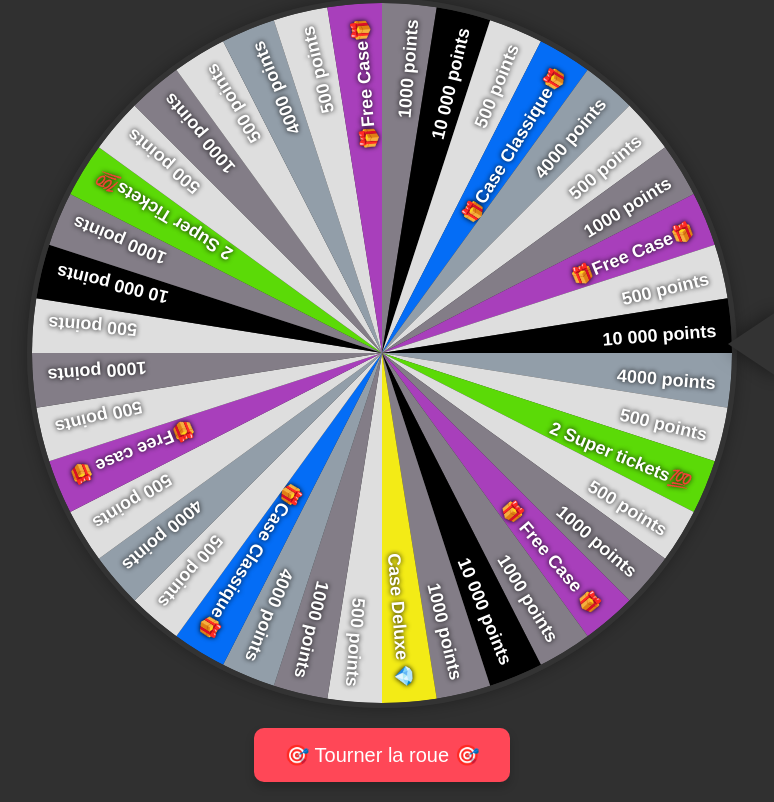
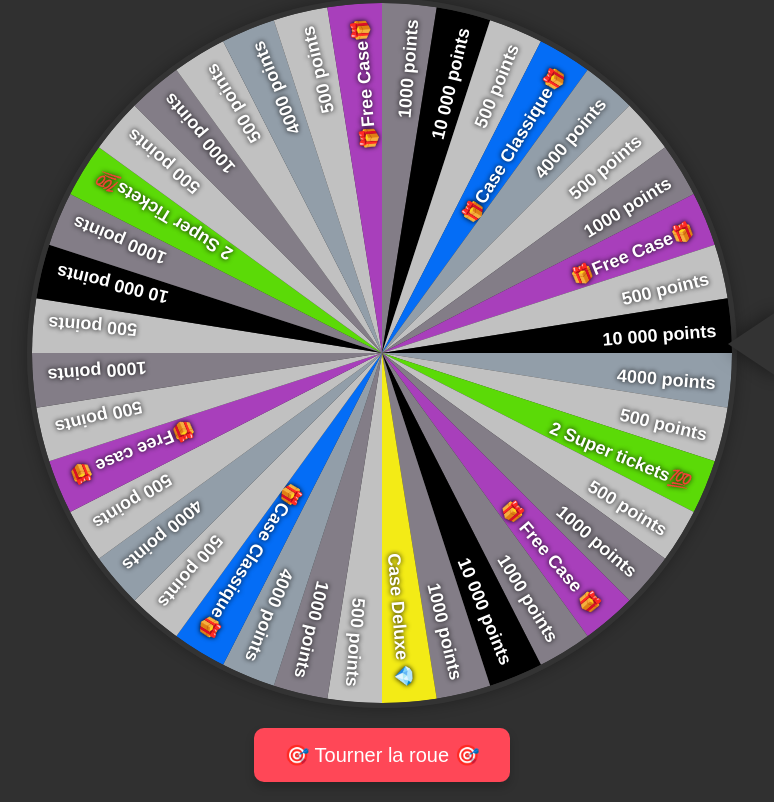
Before and after one commit to SpyKatra/CrazyToxiic, a plain HTML site: page index.html in a window 1280 px wide. Shown: the whole page, without its empty margins (258-1032 px from the left). Drawn offline with Linux system fonts and the light colour scheme.

Commit message:
Add files via upload

```diff
--- a/index.html
+++ b/index.html
@@ -158,44 +158,44 @@ const closeModal = document.querySelector(".close");
 // Liste des lots et couleurs
 const segments = [
     { text: '4000 points', color: '#929EA9' },
-    { text: '500 points', color: '#DEDEDE' },
+    { text: '500 points', color: '#C1C1C1' },
     { text: '2 Super tickets💯', color: '#5BDA07' },
-    { text: '500 points', color: '#DEDEDE' },
+    { text: '500 points', color: '#C1C1C1' },
     { text: '1000 points', color: '#837D87' },
     { text: '🎁 Free Case 🎁', color: '#A83FBB' },
     { text: '1000 points', color: '#837D87' },
     { text: '10 000 points', color: '#000000' },
     { text: '1000 points', color: '#837D87' },
     { text: 'Case Deluxe 💎', color: '#F3EB16' },
-    { text: '500 points', color: '#DEDEDE' },
+    { text: '500 points', color: '#C1C1C1' },
     { text: '1000 points', color: '#837D87' },
     { text: '4000 points', color: '#929EA9' },
     { text: '🎁Case Classique🎁', color: '#046DF6' },
-    { text: '500 points', color: '#DEDEDE' },
+    { text: '500 points', color: '#C1C1C1' },
     { text: '4000 points', color: '#929EA9' },
-    { text: '500 points', color: '#DEDEDE' },
+    { text: '500 points', color: '#C1C1C1' },
     { text: '🎁Free case 🎁', color: '#A83FBB' },
-    { text: '500 points', color: '#DEDEDE' },
+    { text: '500 points', color: '#C1C1C1' },
     { text: '1000 points', color: '#837D87' },
-    { text: '500 points', color: '#DEDEDE' },
+    { text: '500 points', color: '#C1C1C1' },
     { text: '10 000 points', color: '#000000' },
     { text: '1000 points', color: '#837D87' },
     { text: '2 Super Tickets💯', color: '#5BDA07' },
-    { text: '500 points', color: '#DEDEDE' },
+    { text: '500 points', color: '#C1C1C1' },
     { text: '1000 points', color: '#837D87' },
-    { text: '500 points', color: '#DEDEDE' },
+    { text: '500 points', color: '#C1C1C1' },
     { text: '4000 points', color: '#929EA9' },
-    { text: '500 points', color: '#DEDEDE' },
+    { text: '500 points', color: '#C1C1C1' },
     { text: '🎁Free Case🎁', color: '#A83FBB' },
     { text: '1000 points', color: '#837D87' },
     { text: '10 000 points', color: '#000000' },
-    { text: '500 points', color: '#DEDEDE' },
+    { text: '500 points', color: '#C1C1C1' },
     { text: '🎁Case Classique🎁', color: '#046DF6' },
     { text: '4000 points', color: '#929EA9' },
-    { text: '500 points', color: '#DEDEDE' },
+    { text: '500 points', color: '#C1C1C1' },
     { text: '1000 points', color: '#837D87' },
     { text: '🎁Free Case🎁', color: '#A83FBB' },
-    { text: '500 points', color: '#DEDEDE' },
+    { text: '500 points', color: '#C1C1C1' },
     { text: '10 000 points', color: '#000000' }
 ];
 
```
